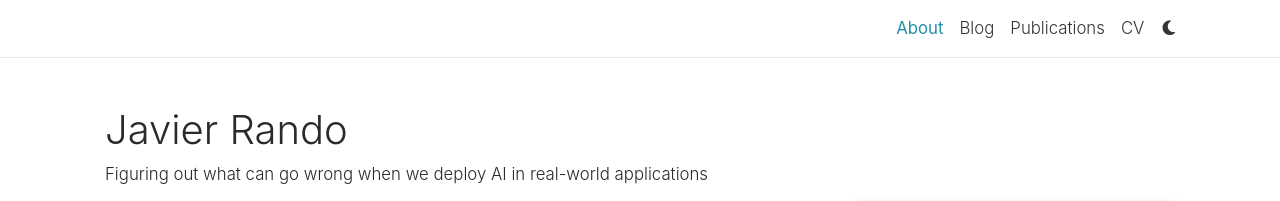
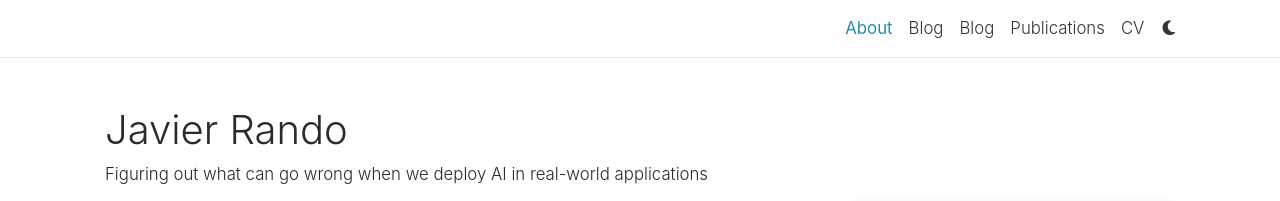
Before and after one commit to javirandor/javirandor.github.io, a Jekyll site: the page built from _pages/about.md, in a window 1280 px wide. Shown: the top 201 px of the page. Built offline with Jekyll 4.4.1, drawn with Linux system fonts in a browser that asks for light colours; full-size pictures stand in for the smaller copies a plugin makes; some web fonts are replaced; comment, search, counter and statistics services are not loaded; a style sheet for code colours, icons or effects is not loaded.

Commit message:
blog title nav bar

```diff
--- a/_config.yml
+++ b/_config.yml
@@ -119,7 +119,7 @@
 # -----------------------------------------------------------------------------
 
 blog_name: Blog # blog_name will be displayed in your blog page
-blog_nav_title: # your blog must have a title for it to be displayed in the nav bar
+blog_nav_title: Blog # your blog must have a title for it to be displayed in the nav bar
 blog_description: Blog
 permalink: /blog/:year/:title/
 
```
